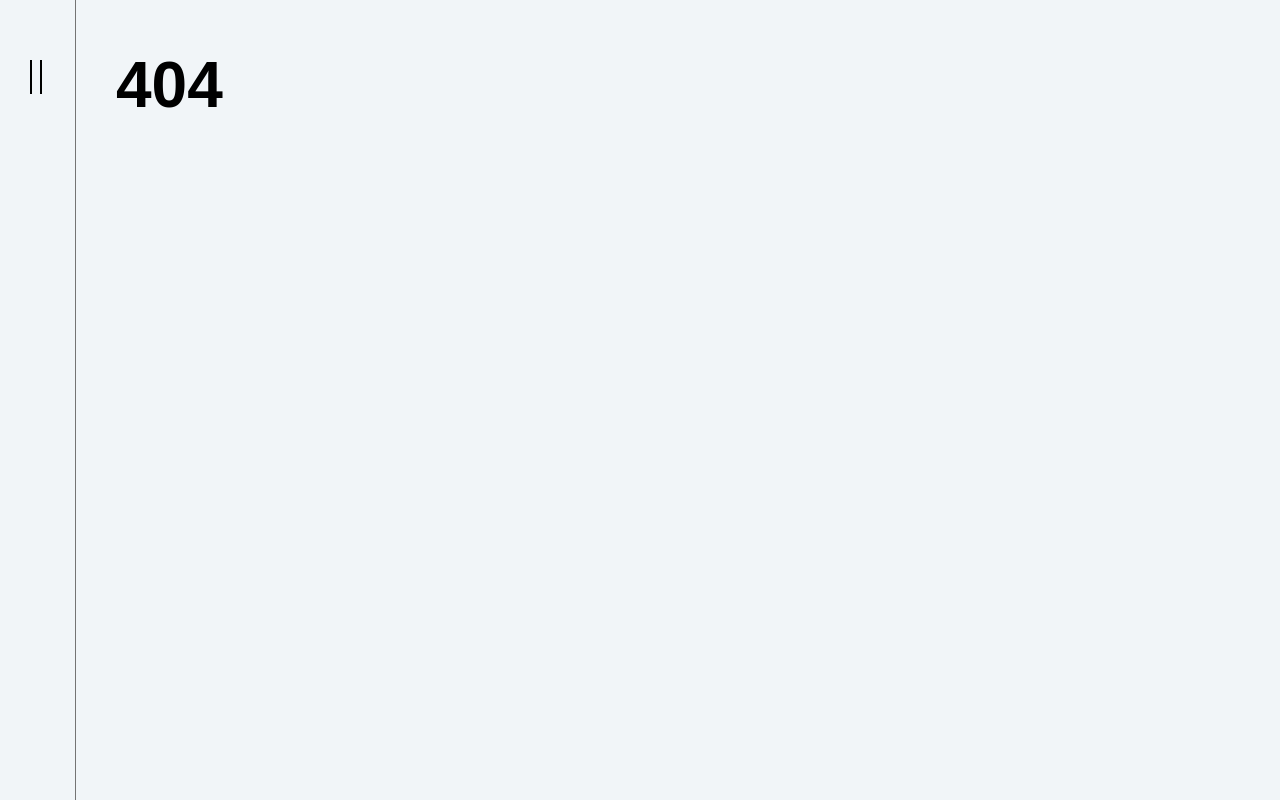
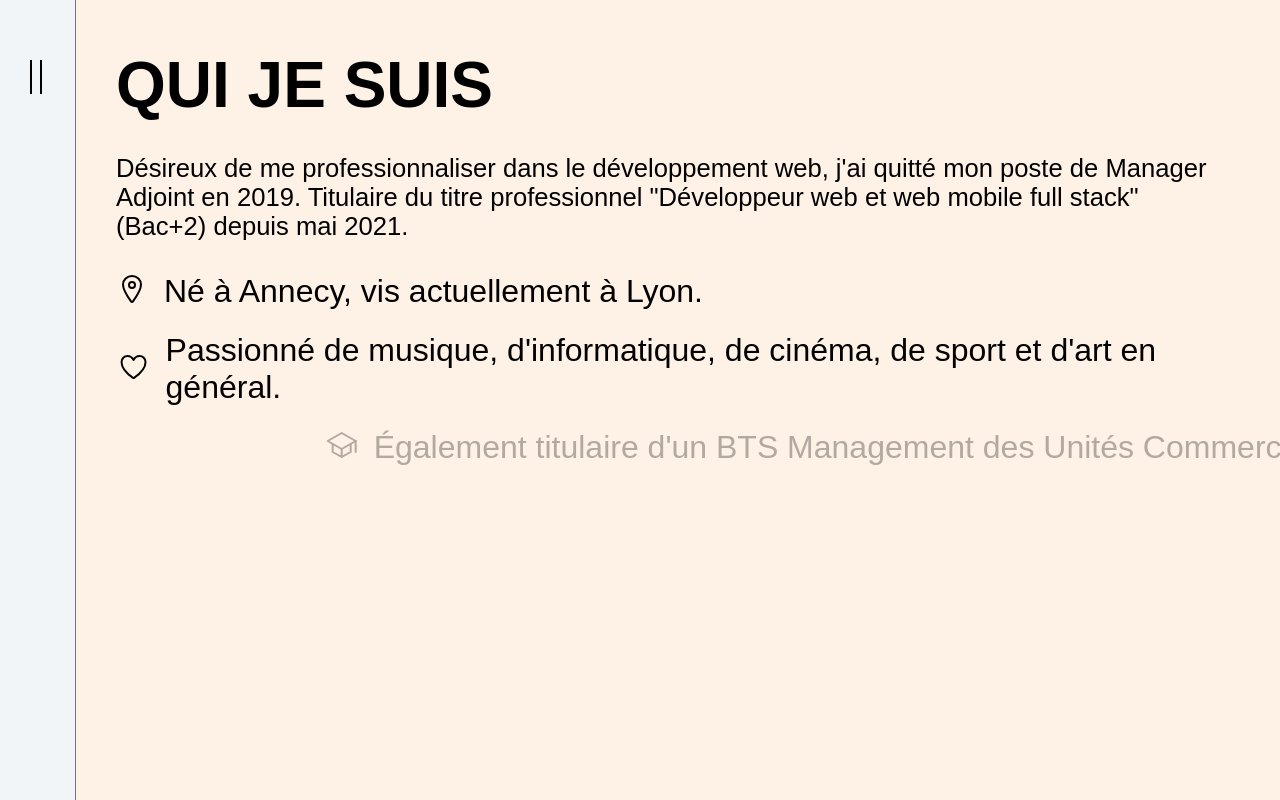
Before and after one commit to idrissdiakite/portfolio-react, a React (Create React App) app: page /who-i-am in a window 1280 px wide. Before the commit this address had no page. Shown: the top 800 px of the page. Built offline with nearby package versions, Linux system fonts and the light colour scheme; a web font is replaced by a local one.

Commit message:
🎨 [WHOIAM] Renamed file/path (me -> whoiam)

```diff
--- a/src/App.js
+++ b/src/App.js
@@ -2,7 +2,7 @@ import React from "react";
 import { BrowserRouter, Switch, Route } from "react-router-dom";
 import { AnimatePresence } from "framer-motion";
 import Home from "./pages/Home";
-import Me from "./pages/Me";
+import Whoiam from "./pages/Whoiam";
 import Experiences from "./pages/Experiences";
 import Projects from "./pages/Projects";
 import Contact from "./pages/Contact";
@@ -17,7 +17,7 @@ function App() {
       <AnimatePresence>
         <Switch>
           <Route path="/" exact component={Home} />
-          <Route path="/me" exact component={Me} />
+          <Route path="/who-i-am" exact component={Whoiam} />
           <Route path="/experiences" exact component={Experiences} />
           <Route path="/projets" exact component={Projects} />
           <Route path="/contact" exact component={Contact} />
--- a/src/components/Menu/Content/index.js
+++ b/src/components/Menu/Content/index.js
@@ -14,7 +14,7 @@ const internalLinks = [
   },
   {
     id: 2,
-    url: "/me",
+    url: "/who-i-am",
     name: 'Qui je suis',
   },
   {
--- a/src/pages/Me.js
+++ b/src/pages/Whoiam.js
@@ -2,7 +2,7 @@ import React from "react";
 import Content from "../components/Me";
 import PageTransition from "../utils/Transitions/transition";
 
-const Me = () => {
+const Whoiam = () => {
   return (
     <PageTransition className="presentation">
       <Content />
@@ -10,4 +10,4 @@ const Me = () => {
   )
 }
 
-export default Me;
+export default Whoiam;
```
